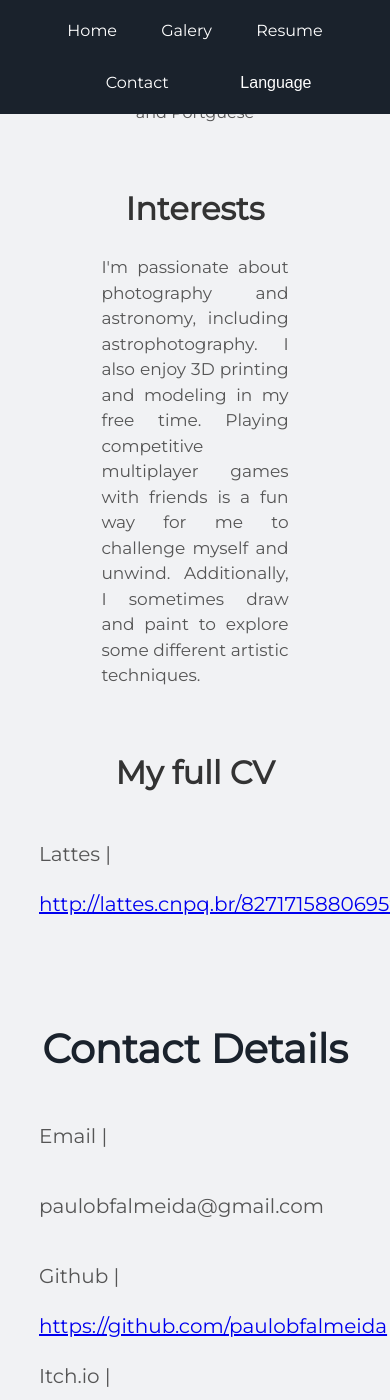
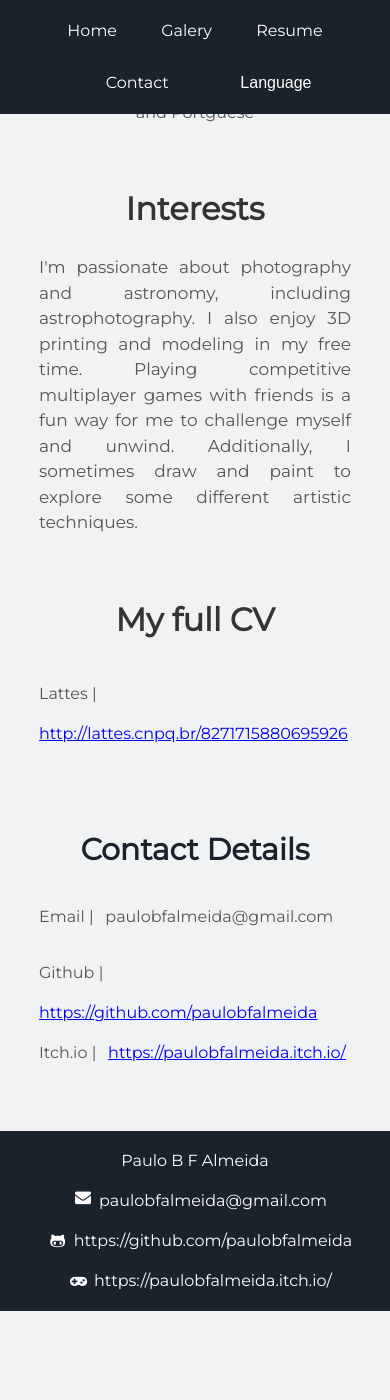
Before and after one commit to pauloBFalmeida/pauloBFalmeida.github.io, a Jekyll site: the page built from en/resume.html, in a window 390 px wide and 1400 px high, scrolled down 554 px. Built offline with Jekyll 4.4.1, drawn with Linux system fonts in a browser that asks for light colours; after the commit the page ends 1865 px from its top, so only the background shows below that.

Commit message:
smaller contact info on mobile

```diff
--- a/assets/css/pages.css
+++ b/assets/css/pages.css
@@ -31,20 +31,40 @@
   margin: auto;
 }
 
-.interests {
-  max-width: 60%;
-  text-align: justify;
-  margin: auto;
-  font-size: 17px;
+@media (max-width: 799px) {
+  /* On mobile */
+  .interests {
+    max-width: 100%;
+    text-align: justify;
+    margin: auto;
+    font-size: 17px;
+  }
+  .contact-h1 {
+    font-size: 30px;
+  }
+  .contact-item{
+    font-size: 16px;
+  }
+}
+
+@media (min-width: 800px) {
+  /* PC */
+  .interests {
+    max-width: 60%;
+    text-align: justify;
+    margin: auto;
+    font-size: 17px;
+  }
+  .contact-item{
+    font-size: 20px;
+  }
 }
 
 .contact-info{
   width: fit-content;
   margin: auto;
 }
-.contact-item{
-  font-size: 20px;
-}
+
 .contact-li{
   display: flex;
   flex-flow: row wrap;
--- a/en/resume.html
+++ b/en/resume.html
@@ -64,7 +64,7 @@ permalink: /en/resume
   <!-- espace for menu -->
   <div style="height: 25px;"></div>
 
-  <h1> Contact Details </h1>
+  <h1 class="contact-h1"> Contact Details </h1>
 
   <div class="contact-info">
 
--- a/pt/resume.html
+++ b/pt/resume.html
@@ -69,7 +69,7 @@ permalink: /pt/resume
   <!-- espace for menu -->
   <div style="height: 25px;"></div>
 
-  <h1> Informações para Contato </h1>
+  <h1 class="contact-h1"> Informações para Contato </h1>
 
   <div class="contact-info">
 
```
